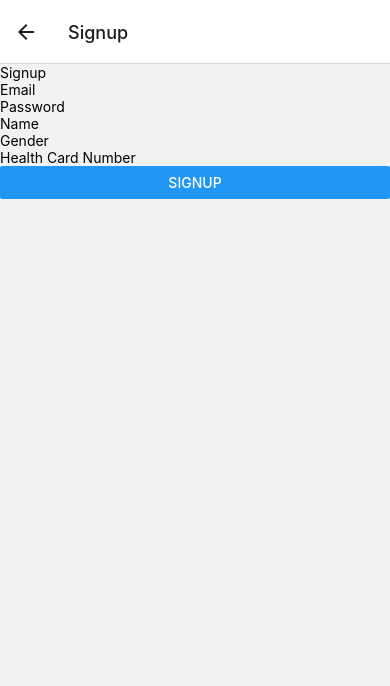
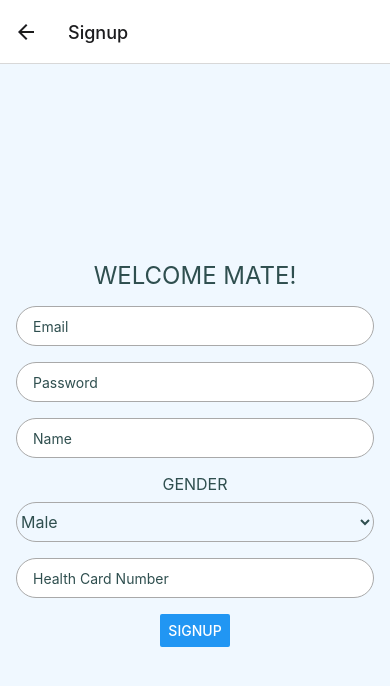
Before and after one commit to xhanwt/UBC-HackCamp-2023, a React Native app in the folder MediMate/: screen /Signup in a window 390 px wide. Shown: the top 686 px of the page. Built offline with nearby package versions, Linux system fonts and the light colour scheme.

Commit message:
Bottom Nav and Med Search

```diff
--- a/MediMate/App.js
+++ b/MediMate/App.js
@@ -5,17 +5,20 @@ import HomeScreen from './screens/HomeScreen';
 import LoginScreen from './screens/LoginScreen';
 import SignupScreen from './screens/SignupScreen';
 import UserProfileScreen from './screens/UserProfileScreen';
+import MedicationSearchScreen from './screens/MedicationSearch';
+
 
 const Stack = createStackNavigator();
 
 const App = () => {
   return (
     <NavigationContainer>
-      <Stack.Navigator initialRouteName='Home'>
+      <Stack.Navigator initialRouteName='MedicationSearch'>
         <Stack.Screen name="Home" component={HomeScreen} />
         <Stack.Screen name="Login" component={LoginScreen} />
         <Stack.Screen name="Signup" component={SignupScreen} />
         <Stack.Screen name="UserProfile" component={UserProfileScreen} />
+        <Stack.Screen name="MedicationSearch" component={MedicationSearchScreen} />
       </Stack.Navigator>
     </NavigationContainer>
   );
--- /dev/null
+++ b/MediMate/screens/BottomTabNavigator.js
@@ -0,0 +1,19 @@
+// BottomTabNavigator.js
+import React from 'react';
+import { createBottomTabNavigator } from '@react-navigation/bottom-tabs';
+import UserProfileScreen from './UserProfileScreen';
+import MedicationSearchScreen from './MedicationSearch';
+
+
+const Tab = createBottomTabNavigator();
+
+const BottomTabNavigator = () => {
+  return (
+    <Tab.Navigator>
+      <Tab.Screen name="UserProfile" component={UserProfileScreen} />
+      <Tab.Screen name="MedicationSearch" component={MedicationSearchScreen} />
+    </Tab.Navigator>
+  );
+};
+
+export default BottomTabNavigator;
--- a/MediMate/screens/HomeScreen.js
+++ b/MediMate/screens/HomeScreen.js
@@ -2,6 +2,7 @@
 import React, { useState } from 'react';
 import { Text, View, Button, StyleSheet, TouchableOpacity } from 'react-native';
 import { useNavigation } from '@react-navigation/native';
+
 
 
 const HomeScreen = () => {
--- /dev/null
+++ b/MediMate/screens/MedicationSearch.js
@@ -0,0 +1,140 @@
+import React, { useState, useEffect } from 'react';
+import { View, Text, TextInput, Image, StyleSheet } from 'react-native';
+import axios from 'axios';
+import ScreenWrapper from './ScreenWrapper';
+
+const MedicationSearch = () => {
+  const [medicationName, setMedicationName] = useState('');
+  const [medicationData, setMedicationData] = useState(null);
+
+  useEffect(() => {
+    const fetchData = async () => {
+      try {
+        if (medicationName.trim() !== '') {
+          const response = await axios.get(
+            `https://api.fda.gov/drug/label.json?search=openfda.brand_name:${medicationName}`
+          );
+
+          const medicationInfo = response.data.results[0];
+
+          if (medicationInfo) {
+            const genericUse = medicationInfo.generic_name;
+            const description = medicationInfo.description;
+            const dosageAndStrengths = medicationInfo.dosage_and_administration;
+            const warningsAndCautions = medicationInfo.warnings;
+            const route = medicationInfo.route;
+
+            const splSetId = medicationInfo.openfda && medicationInfo.openfda.spl_set_id;
+
+            const imageUrl = splSetId
+              ? `https://dailymed.nlm.nih.gov/dailymed/getFile.cfm?setid=${splSetId}`
+              : null;
+
+            setMedicationData({
+              genericUse,
+              description,
+              dosageAndStrengths,
+              warningsAndCautions,
+              route,
+              imageUrl,
+            });
+          } else {
+            setMedicationData(null);
+          }
+        }
+      } catch (error) {
+        console.error('Error fetching medication data:', error);
+        setMedicationData(null);
+      }
+    };
+
+    fetchData();
+  }, [medicationName]);
+
+  const handleInputChange = (text) => {
+    setMedicationName(text);
+  };
+
+  return (
+      <View style={styles.container}>
+        <View style={styles.labelContainer}>
+          <Text style={styles.label}>Medication Name:</Text>
+          <TextInput
+            style={styles.input}
+            value={medicationName}
+            onChangeText={handleInputChange}
+          />
+        </View>
+        <View style={styles.medicationInfo}>
+          {medicationData && (
+            <View>
+              <Text style={styles.title}>{medicationData.genericUse}</Text>
+              {medicationData.imageUrl && (
+                <Image source={{ uri: medicationData.imageUrl }} style={styles.image} />
+              )}
+              <Text style={styles.info}>
+                <Text style={styles.strong}>Description:</Text> {medicationData.description}
+              </Text>
+              <Text style={styles.info}>
+                <Text style={styles.strong}>Dosage and Strengths:</Text>{' '}
+                {medicationData.dosageAndStrengths}
+              </Text>
+              <Text style={styles.info}>
+                <Text style={styles.strong}>Warnings and Cautions:</Text>{' '}
+                {medicationData.warningsAndCautions}
+              </Text>
+              <Text style={styles.info}>
+                <Text style={styles.strong}>Route:</Text> {medicationData.route}
+              </Text>
+            </View>
+          )}
+        </View>
+      </View>
+  );
+};
+
+const styles = StyleSheet.create({
+  container: {
+    margin: 20,
+    padding: 20,
+    borderWidth: 1,
+    borderColor: '#ccc',
+    borderRadius: 8,
+    maxWidth: 400,
+  },
+  labelContainer: {
+    marginBottom: 10,
+  },
+  label: {
+    marginBottom: 10,
+  },
+  input: {
+    width: '100%',
+    padding: 8,
+    fontSize: 16,
+    borderWidth: 1,
+    borderColor: '#ccc',
+    borderRadius: 8,
+  },
+  medicationInfo: {
+    marginTop: 20,
+  },
+  title: {
+    fontSize: 20,
+    marginBottom: 10,
+  },
+  image: {
+    maxWidth: '100%',
+    height: 200,
+    marginBottom: 10,
+    borderRadius: 8,
+  },
+  info: {
+    marginBottom: 8,
+  },
+  strong: {
+    fontWeight: 'bold',
+  },
+});
+
+export default MedicationSearch;
--- /dev/null
+++ b/MediMate/screens/ScreenWrapper.js
@@ -0,0 +1,25 @@
+// ScreenWrapper.js
+import React from 'react';
+import { View, StyleSheet } from 'react-native';
+import BottomTabNavigator from './BottomTabNavigator';
+
+const ScreenWrapper = ({ children }) => {
+  return (
+    <View style={styles.container}>
+      <View style={styles.content}>{children}</View>
+      <BottomTabNavigator />
+    </View>
+  );
+};
+
+const styles = StyleSheet.create({
+  container: {
+    flex: 1,
+    justifyContent: 'flex-end', // Align content at the bottom
+  },
+  content: {
+    flex: 1,
+  },
+});
+
+export default ScreenWrapper;
--- a/MediMate/screens/SignupScreen.js
+++ b/MediMate/screens/SignupScreen.js
@@ -1,6 +1,5 @@
-//SignupScreen.js
 import React, { useState } from 'react';
-import { View, Text, TextInput, Button } from 'react-native';
+import { View, Text, TextInput, Button, StyleSheet, Picker } from 'react-native';
 import AuthService from '../services/authServices';
 import { useNavigation } from '@react-navigation/native';
 
@@ -12,6 +11,9 @@ const SignupScreen = () => {
   const [name, setName] = useState('');
   const [gender, setGender] = useState('');
   const [healthCardNumber, setHealthCardNumber] = useState('');
+  const [isOtherSelected, setIsOtherSelected] = useState(false);
+
+  const genders = ['Male', 'Female', 'Other']; // Add or modify as needed
 
   const handleSignup = async () => {
     try {
@@ -24,38 +26,123 @@ const SignupScreen = () => {
     }
   };
 
+  const handlePickerChange = (itemValue) => {
+    setGender(itemValue);
+    setIsOtherSelected(itemValue === 'Other');
+  };
+
   return (
-    <View>
-      <Text>Signup</Text>
+    <View style={styles.container}>
+      <Text style={styles.title}>Welcome Mate!</Text>
       <TextInput
+        style={styles.input}
         placeholder="Email"
         value={email}
         onChangeText={(text) => setEmail(text)}
       />
       <TextInput
+        style={styles.input}
         placeholder="Password"
         secureTextEntry
         value={password}
         onChangeText={(text) => setPassword(text)}
       />
       <TextInput
+        style={styles.input}
         placeholder="Name"
         value={name}
         onChangeText={(text) => setName(text)}
       />
+      <View style={styles.pickerContainer}>
+        <Text style={styles.pickerLabel}>Gender</Text>
+        {isOtherSelected ? (
+          <TextInput
+            style={styles.input}
+            placeholder="Other (Please type)"
+            onChangeText={(text) => setGender(text)}
+          />
+        ) : (
+          <Picker
+            selectedValue={gender}
+            onValueChange={handlePickerChange}
+            style={styles.picker}
+          >
+            {genders.map((item, index) => (
+              <Picker.Item label={item} value={item} key={index} />
+            ))}
+          </Picker>
+        )}
+      </View>
       <TextInput
-        placeholder="Gender"
-        value={gender}
-        onChangeText={(text) => setGender(text)}
-      />
-      <TextInput
+        style={styles.input}
         placeholder="Health Card Number"
         value={healthCardNumber}
         onChangeText={(text) => setHealthCardNumber(text)}
       />
-      <Button title="Signup" onPress={handleSignup} />
+      <Button title="Signup" onPress={handleSignup} style={styles.signupButton} />
     </View>
   );
 };
 
+
+const styles = StyleSheet.create({
+  container: {
+    flex: 1,
+    justifyContent: 'center',
+    alignItems: 'center',
+    padding: 16,
+    backgroundColor: '#F0F8FF', // Lighter blue background
+  },
+  title: {
+    fontSize: 24,
+    marginBottom: 16,
+    color: '#2F4F4F', // Dark slate gray text color
+    textTransform: 'uppercase',
+  },
+  input: {
+    height: 40,
+    width: '100%',
+    borderColor: '#A9A9A9', // Dark gray border color
+    borderWidth: 1,
+    marginBottom: 16,
+    paddingLeft: 16,
+    borderRadius: 20,
+    backgroundColor: '#FFFFFF',
+    color: '#2F4F4F',
+  },
+  pickerContainer: {
+    width: '100%',
+    marginBottom: 16,
+  },
+  pickerLabel: {
+    marginBottom: 8,
+    fontSize: 16,
+    color: '#2F4F4F',
+    textTransform: 'uppercase',
+    textAlign: 'center',
+  },
+  picker: {
+    height: 40,
+    width: '100%',
+    borderColor: '#A9A9A9',
+    borderWidth: 1,
+    borderRadius: 20,
+    backgroundColor: '#F0F8FF',
+    color: '#2F4F4F',
+  },
+  signupButton: {
+    height: 40,
+    width: '100%',
+    borderRadius: 20,
+    backgroundColor: '#008080', // Teal button color
+    justifyContent: 'center',
+    alignItems: 'center',
+  },
+  signupButtonText: {
+    color: '#FFFFFF',
+    fontSize: 18,
+    textTransform: 'uppercase',
+  },
+});
+
 export default SignupScreen;
```
Also changed, not shown: MediMate/models/User.js (+0 -32 lines), MediMate/package.json (+7 -1 lines), MediMate/routes/authRoutes.js (+5 -22 lines), MediMate/screens/UserProfileScreen.js (line endings or trailing spaces), 1 other file (tests, documents, lock files or other folders). Lines whose indentation alone changed are shown as unchanged.
